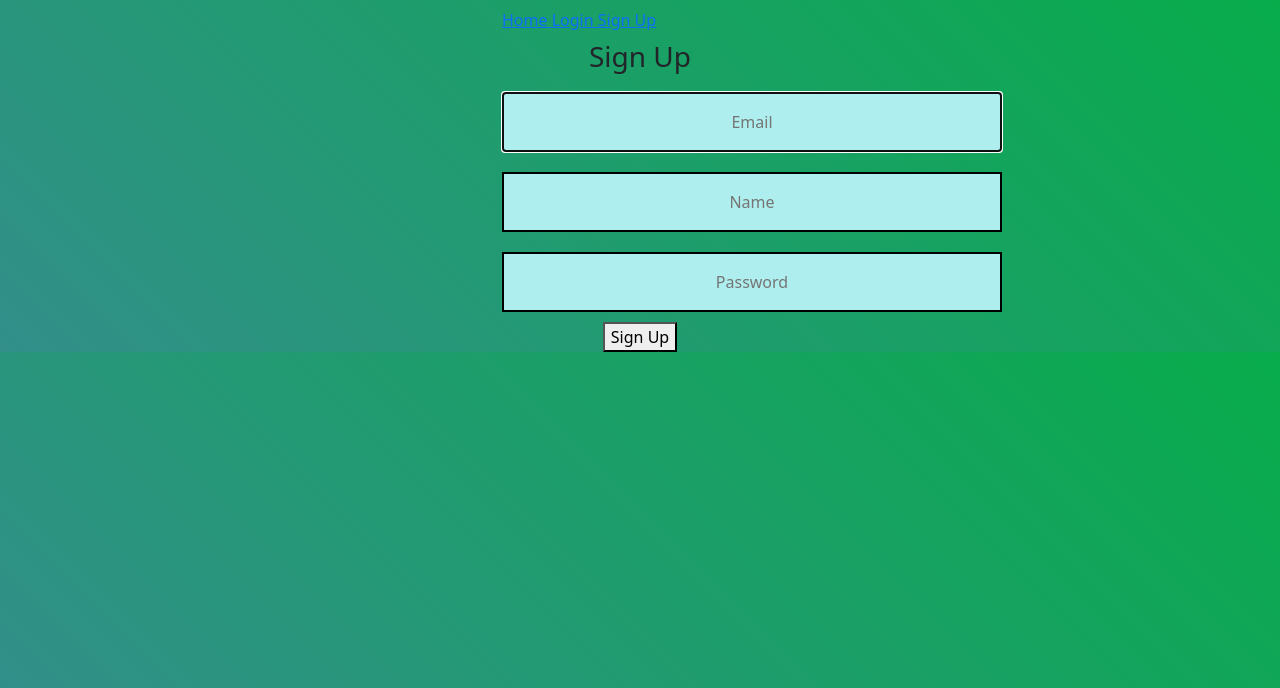
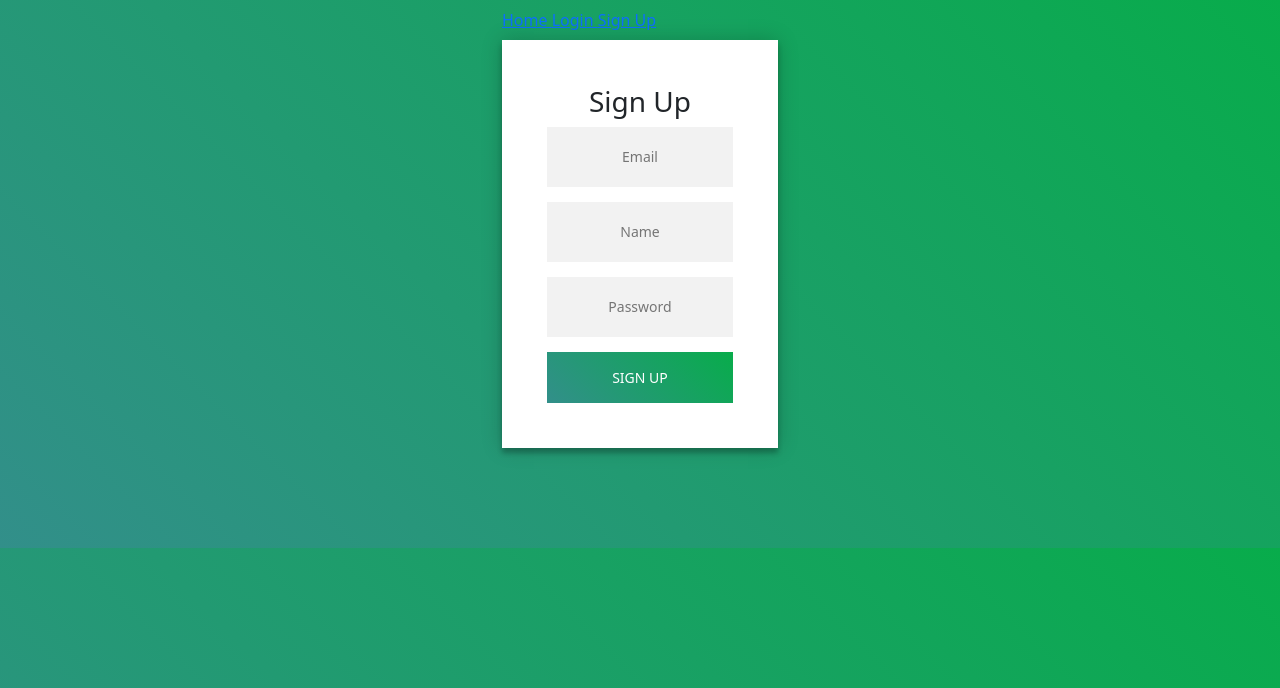
Before and after one commit to Iash5225/Project, a Flask app: page /signup in a window 1280 px wide. Shown: the top 688 px of the page. Run offline with Flask 2, Linux system fonts and the light colour scheme.

Commit message:
Updated Sign Up css

```diff
--- a/project/static/login.css
+++ b/project/static/login.css
@@ -1,4 +1,3 @@
-/* @import url(https://fonts.googleapis.com/css?family=Roboto:300); */
 header .header{
   background-color: #fff;
   height: 45px;
@@ -27,7 +26,6 @@ margin-bottom: 26px;
   box-shadow: 0 0 20px 0 rgba(0, 0, 0, 0.2), 0 5px 5px 0 rgba(0, 0, 0, 0.24);
 }
 .form input {
-  /* font-family: "Roboto", sans-serif; */
   outline: 0;
   background: #f2f2f2;
   width: 100%;
@@ -38,7 +36,6 @@ margin-bottom: 26px;
   font-size: 14px;
 }
 .form button {
-  /* font-family: "Roboto", sans-serif; */
   text-transform: uppercase;
   outline: 0;
   background-color: #328f8a;
@@ -72,7 +69,6 @@ margin-bottom: 26px;
 body {
   background-color: #328f8a;
   background-image: linear-gradient(45deg,#328f8a,#08ac4b);
-  /* font-family: "Roboto", sans-serif; */
   -webkit-font-smoothing: antialiased;
   -moz-osx-font-smoothing: grayscale;
 }
--- a/project/templates/signup.html
+++ b/project/templates/signup.html
@@ -1,7 +1,7 @@
 {% extends "base.html" %}
 
 {% block content %}
-<div class="column is-4 is-offset-4">
+<div class="form">
     <h3 class="title">Sign Up</h3>
     <div class="box">
         {% with messages = get_flashed_messages() %}
@@ -11,7 +11,7 @@
         </div>
         {% endif %}
         {% endwith %}
-        <form method="POST" action="/signup">
+        <form class="login-form" method="POST" action="/signup">
             <div class="field">
                 <div class="control">
                     <input class="input is-large" type="email" name="email" placeholder="Email" autofocus="">
@@ -30,7 +30,7 @@
                 </div>
             </div>
 
-            <button class="button is-block is-info is-large is-fullwidth">Sign Up</button>
+            <button class="Login">Sign Up</button>
         </form>
     </div>
 </div>
```
Lines whose indentation alone changed are shown as unchanged.
